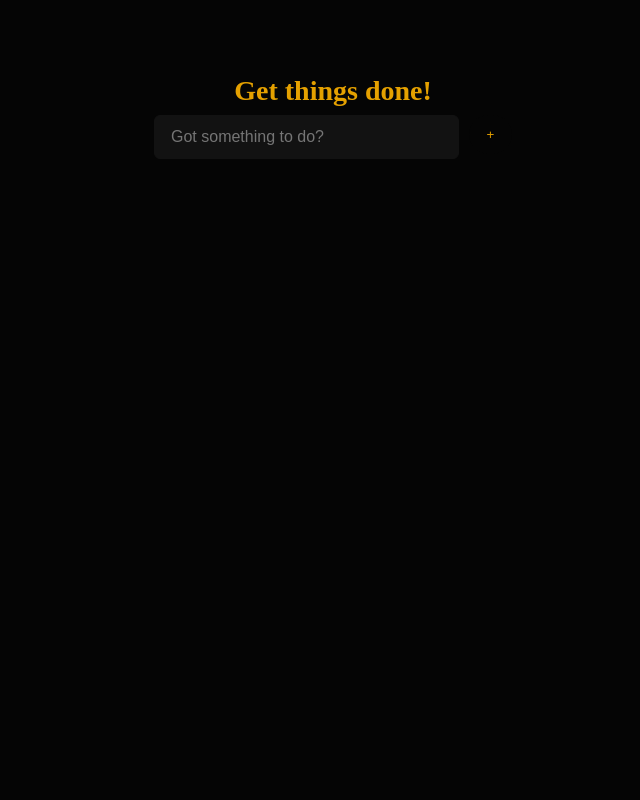
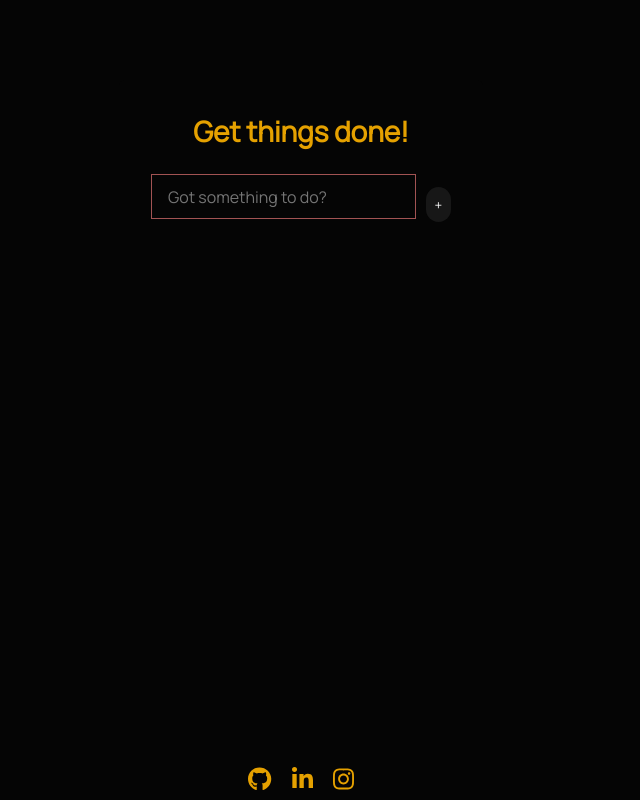
Before and after one commit to dhruvsaini25/react-todo-list, a React (Create React App) app: page / in a window 1280 px wide. Shown: the whole page, without its empty margins (339-979 px from the left). Built offline with nearby package versions, Linux system fonts and the light colour scheme.

Commit message:
almost done maybe

```diff
--- a/package.json
+++ b/package.json
@@ -4,6 +4,7 @@
   "private": true,
   "dependencies": {
     "@fortawesome/fontawesome-svg-core": "^6.7.2",
+    "@fortawesome/free-brands-svg-icons": "^6.7.2",
     "@fortawesome/free-regular-svg-icons": "^6.7.2",
     "@fortawesome/free-solid-svg-icons": "^6.7.2",
     "@fortawesome/react-fontawesome": "^0.2.2",
--- a/src/App.css
+++ b/src/App.css
@@ -1,97 +1,158 @@
-body{
+@import url('https://fonts.googleapis.com/css2?family=Manrope&display=swap');
+
+* {
+    font-family: 'Manrope', sans-serif;
+    margin: 0;
+    padding: 0;
+    box-sizing: border-box;
+}
+html, body{
+    height: 100%;
+    margin: 0;
+    padding: 0;
+}
+#root {
+    height: 100%;
+}
+body {
     background: #050505;
     display: flex;
     justify-content: center;
     align-items: center;
 }
-.App{
+
+.App {
     text-align: center;
+    display: flex;
+    flex-direction: column;
+    min-height: 100vh;
 }
-h1{
+
+h1 {
     color: #e5a100;
     margin-bottom: 0.5rem;
     font-size: 1.75rem;
 }
+
 .TodoWrapper {
-  margin-top: 1rem;
+    background: #050505;
+    margin-top: 5rem;
     padding: 2rem;
     border-radius: 5px;
-  max-width: 500px;
+    flex: 1;
+    display: flex;
+    flex-direction: column;
+}
+
+.TodoForm {
     width: 100%;
-}
-.TodoForm{
     margin-bottom: 1rem;
     display: flex;
-  align-items: stretch;
+    align-items: center;
+    justify-content: center;
     gap:10px;
-  width: 100%;
-  /* max-width: 500px; */
+    width: 300px;
+}
 
+/* .todo-input {
+    outline: none;
+    background: none;
+    border: 1px solid #a25353;
+    padding: 0.5rem 1rem;
+    margin-top: 1rem;
+    margin-bottom: 2rem;
+    width: 300px;
+    color: #fff;
+} */
+
+/* .todo-input::placeholder {
+    color: #ffffff4d;
+} */
+
+.todo-btn {
+    background: #171717;
+    color: #fff;
+    border: none;
+    padding: 0.55rem;
+    cursor: pointer;
+    border-radius: 15px;
+    height: auto;
 }
-.todo-input{
+
+.Todo {
+    display: flex;
+    justify-content: space-between;
+    align-items: flex-start;
+    background: #171717;
     color: #fff;
-  outline: none;
-  background: #171717;
-  /* border: 1px solid #8758ff; */
-  border: none;
     padding: 0.75rem 1rem;
+    border-radius: 15px;
     margin-bottom: 1rem;
-  border-radius: 25px;
-  justify-content: space-between;
-  align-items: center;
+    width: 300px;
 }
-.todo-input::placeholder{
-  color: #fff;
-  background: #050505;
+.todo-text {
+    flex: 1;
+    word-break: break-word;
+    padding-right: 0.75rem;
 }
-.todo-btn {
-  background: #050505;
-  color: #e5a100;
-  border: #050505;
-  border-radius: 25px;
-  padding: 0.75rem 1.1rem;
-  /* padding: 12px 16px; */
-  cursor: pointer;
-  transition: background-color 0.3s ease;
-  justify-content: center;
-  align-items:end;
+
+.todo-actions {
     display: flex;
-  height: 100%;
-  /* width: 40%; */
-}
-.todo-btn:hover{
-  background-color: #171717;
-}
-.Todo{
-  display:flex;
-  color: #fff;
-  justify-content: space-between;
-  align-items: center;
-  background: #171717;
-  border-radius: 25px;
-  padding: 0.75rem 1rem;
-  margin-bottom: 1rem;
-  width: 100%;
+    flex-direction: flex-start;
+    gap: 10px;
+    flex-shrink: 0;
+    align-items: flex-end;
+    justify-content: flex-start;
 }
 
 .fa-trash {
-  margin-left: 1rem;
+    margin-left: 0.75rem;
     color: #e5a100;
+    vertical-align: middle;
+
 }
+.fa-pen-to-square{
+    color: #e5a100;
+    vertical-align: middle;
+}
+
 
 .incompleted {
     color: #fff;
-  cursor:pointer;
+    cursor: pointer;
 }
 
 .completed {
     color: #e5a100;
     text-decoration: line-through;
-  cursor:pointer;
+    cursor: pointer;
 }
 
 .edit-icon,
 .delete-icon {
     cursor: pointer;
+}
+.footer {
+    position: fixed;
+    bottom: 0;
+    left: 0;
+    width: 100%;
+    padding: 0.3rem 0;
+    background: #050505;
+    display: flex;
+    justify-content: center;
+    gap: 20px;
+    z-index: 100;
+    border-top:none;
+}
+
+.footer a {
+    font-size: 1.5rem;
     color: #e5a100;
+    transition: transform 0.3s ease, color 0.3s ease;
 }
+
+.footer a:hover {
+    transform: scale(1.2);
+    color: #fff;
+}
--- a/src/components/AnimatedPlaceholderInput.css
+++ b/src/components/AnimatedPlaceholderInput.css
@@ -1,15 +1,18 @@
 .animated-placeholder {
-  width: 100%;
-  padding: 0.75rem 1rem;
+    height: 45px;
+    padding: 0 1rem;
     font-size: 1rem;
-  background-color: #121212;
-  color: #ffffff;
-  border: 1px solid #121212; /*#333*/
-  border-radius: 6px;
+    overflow: hidden;
+    white-space: nowrap;
+    text-overflow: ellipsis;
     outline: none;
-  box-shadow: none;
-  flex: 1;
-  height: 100%;
+    background: none;
+    border: 1px solid #a25353;
+    padding: 0.5rem 1rem;
+    margin-top: 1rem;
+    margin-bottom: 2rem;
+    width: 300px;
+    color: #fff;
 }
 
 .animated-placeholder::placeholder {
--- a/src/components/ToDoWrapper.js
+++ b/src/components/ToDoWrapper.js
@@ -1,5 +1,7 @@
 
 import React, {useState} from 'react'
+import { FontAwesomeIcon } from '@fortawesome/react-fontawesome';
+import { faGithub, faLinkedinIn, faInstagram } from '@fortawesome/free-brands-svg-icons';
 import { TodoForm } from './TodoForm'
 import { v4 as uuidv4} from 'uuid';
 import { Todo } from './Todo';
@@ -46,8 +48,17 @@ export const ToDoWrapper = () => {
         )
 
       ))}
-
+      <footer className='footer'>
+        <a href="https://github.com/dhruvsaini25" target="_blank" rel="noopener noreferrer">
+          <FontAwesomeIcon icon={faGithub} />
+        </a>
+        <a href="https://linkedin.com/in/yourprofile" target="_blank" rel="noopener noreferrer">
+          <FontAwesomeIcon icon={faLinkedinIn} />
+        </a>
+        <a href="https://instagram.com/yourprofile" target="_blank" rel="noopener noreferrer">
+          <FontAwesomeIcon icon={faInstagram} />
+        </a>
+      </footer>
     </div>
   )
 }
-//2540
--- a/src/components/Todo.js
+++ b/src/components/Todo.js
@@ -6,11 +6,18 @@ import { faTrash } from '@fortawesome/free-solid-svg-icons'
 export const Todo = ({task, toggleComplete, deleteTodo, editTodo}) => {
   return (
     <div className='Todo'>
-      <p onClick={() => toggleComplete(task.id)} className={`${task.completed ? 'completed': ""} `}>{task.task}</p>
-      <div>
-        <FontAwesomeIcon icon={faPenToSquare} onClick={()=> editTodo(task.id)}/>
-        <FontAwesomeIcon icon={faTrash}
-        onClick={() => deleteTodo(task.id)}/>
+      <div className="todo-text">
+        <p onClick={() => toggleComplete(task.id)} className={`${task.completed ? 'completed': ""} `}>{task.task}</p>
+      </div>
+      <div className="todo-actions">
+        <FontAwesomeIcon
+          icon={faPenToSquare}
+          className="edit-icon"
+          onClick={()=> editTodo(task.id)}/>
+        <FontAwesomeIcon
+          icon={faTrash}
+          className="delete-icon"
+          onClick={() => deleteTodo(task.id)}/>
       </div>
     </div>
   )
--- a/src/components/TodoForm.js
+++ b/src/components/TodoForm.js
@@ -17,8 +17,8 @@ import { AnimatedPlaceholderInput } from './AnimatedPlaceholderInput';
           onKeyDown={(e) => e.key === 'Enter' && handleSubmit(e)}
           className='animatedplaceholder'
           />
-          {/* <input type="text" className='todo-input' value={value} placeholder='What is on your mind today?' */}
-          {/* onChange={(e)=>setValue(e.target.value)}/> */}
+          {/* <input type="text" className='todo-input' value={value} placeholder='What is on your mind today?'
+          onChange={(e)=>setValue(e.target.value)}/> */}
           <button type='submit' className='todo-btn'>+</button>
       </form>
     )
--- /dev/null
+++ b/src/components/temp.css
@@ -0,0 +1,45 @@
+.animated-placeholder {
+  /* width: 100%;
+  padding: 0.75rem 1rem;
+  font-size: 1rem;
+  background-color: #121212;
+  color: #ffffff; */
+  /* border: 1px solid #121212; #333 */
+  /* border-radius: 6px;
+  outline: none;
+  box-shadow: none;
+  flex: 1;
+  height: 100%; */
+  flex: 1;
+  padding: 0.75rem 1rem;
+  font-size: 1rem;
+  background-color: #171717;
+  color: #ffffff;
+  border: none;
+  border-radius: 25px;
+  outline: none;
+  box-shadow: none;
+  /* height: auto; */
+  margin-bottom: 0;
+  height: 48px;       /* ✅ Force exact height */
+  line-height: 1;     /* Avoid default extra spacing */
+  margin: 0;
+}
+
+.animated-placeholder::placeholder {
+  font-size: 1rem;
+  transition: all 0.5s ease;
+  border: none;
+}
+
+.fade-in::placeholder {
+  opacity: 1;
+  transform: translateY(0);
+  border: none;
+}
+
+.fade-out::placeholder {
+  opacity: 0;
+  transform: translateY(-15px);
+  border: none;
+}
```
Also changed, not shown: 1 other file (tests, documents, lock files or other folders). Lines whose indentation alone changed are shown as unchanged.
